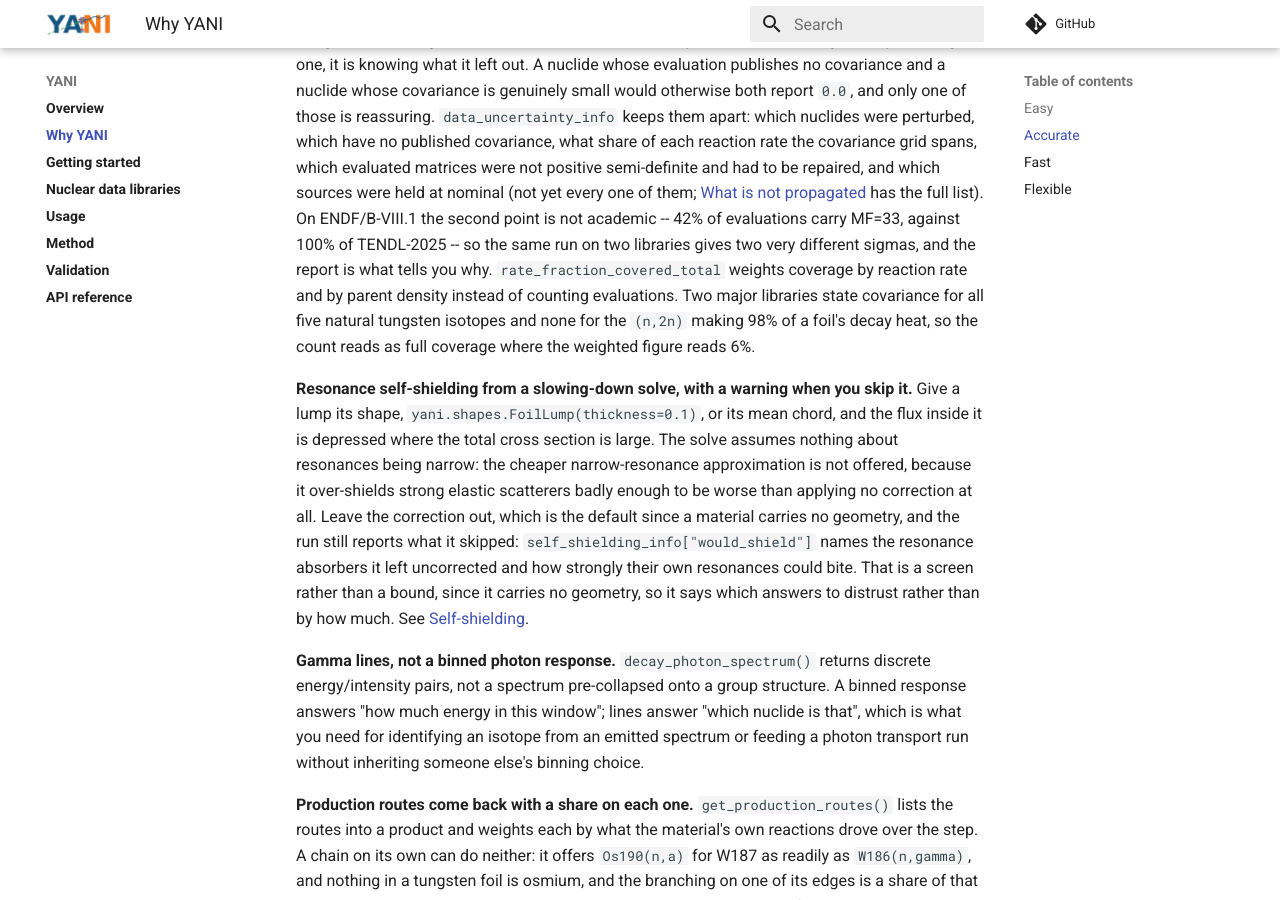
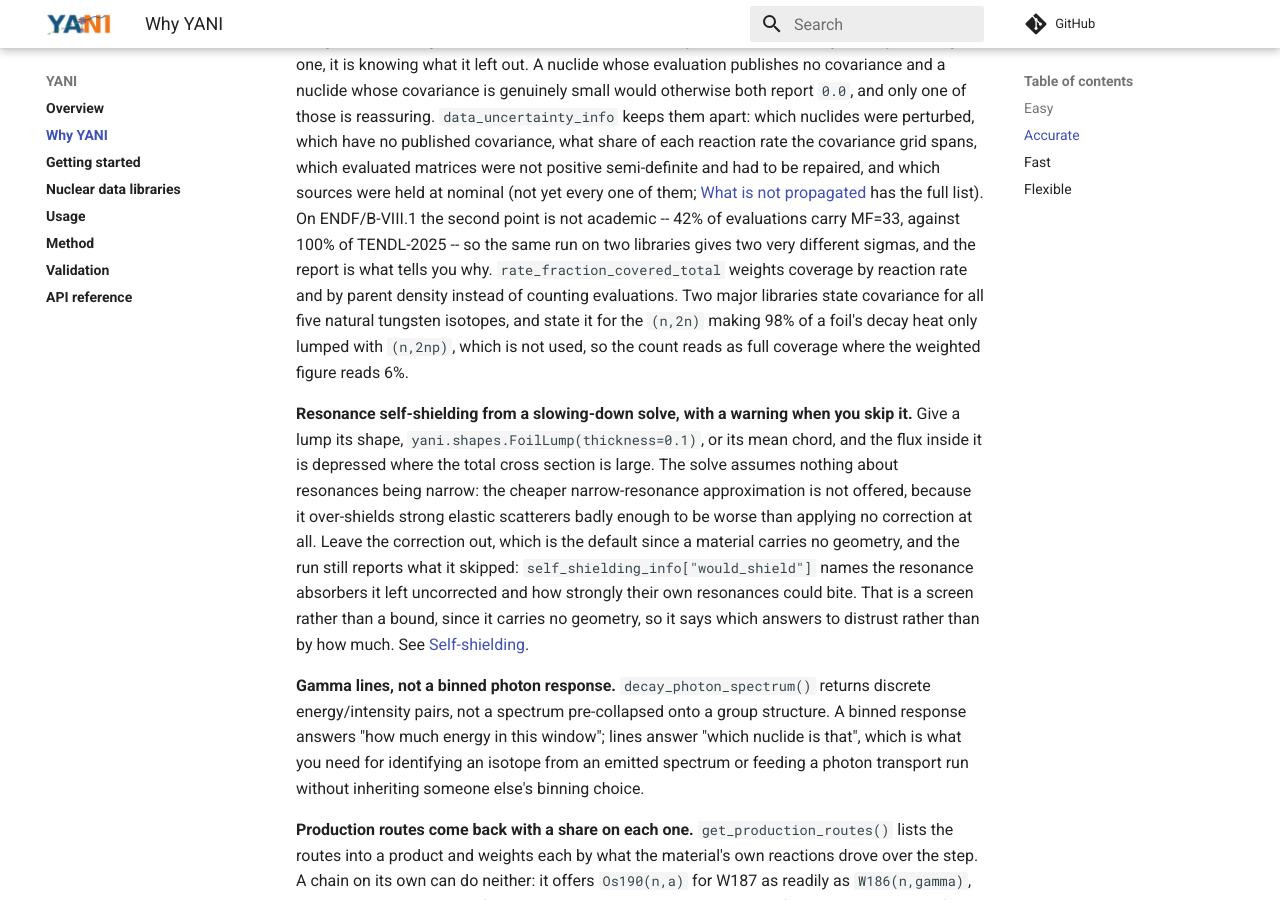
Before and after one commit to fusion-neutronics/yani, an MkDocs documentation site: the page built from docs/why_yani.md, in a window 1280 px wide and 900 px high, scrolled down 1752 px. Built offline with MkDocs 1.6.1 and Material for MkDocs 9.7.7, drawn with Linux system fonts in a browser that asks for light colours; comment, search, counter and statistics services are not loaded.

Commit message:
Say that tungsten's (n,2n) covariance is lumped, not absent
The docs said the libraries that cover all five natural tungsten
isotopes state no covariance for the (n,2n) behind 98% of a foil's decay
heat. They do state it: ENDF/B-VIII.1, JEFF-4.0 and FENDL-3.2d give
MT=16 and MT=41 a lumped covariance, MT=852, the uncertainty of their
sum. What is true is that yani does not use lumped blocks, so the
coverage and the spread come out as reported. Say that instead of
putting the gap on the evaluation.

```diff
--- a/docs/why_yani.md
+++ b/docs/why_yani.md
@@ -91,9 +91,9 @@ MF=33, against 100% of TENDL-2025 -- so the same run on two libraries gives two
 very different sigmas, and the report is what tells you why.
 `rate_fraction_covered_total` weights coverage by reaction rate and by parent
 density instead of counting evaluations. Two major libraries state covariance
-for all five natural tungsten isotopes and none for the `(n,2n)` making 98% of
-a foil's decay heat, so the count reads as full coverage where the weighted
-figure reads 6%.
+for all five natural tungsten isotopes, and state it for the `(n,2n)` making 98%
+of a foil's decay heat only lumped with `(n,2np)`, which is not used, so the
+count reads as full coverage where the weighted figure reads 6%.
 
 **Resonance self-shielding from a slowing-down solve, with a warning when you
 skip it.** Give a lump its shape, `yani.shapes.FoilLump(thickness=0.1)`, or its
```
Also changed, not shown: docs/method.md (+2 -1 lines), docs/usage.md (+3 -2 lines).
